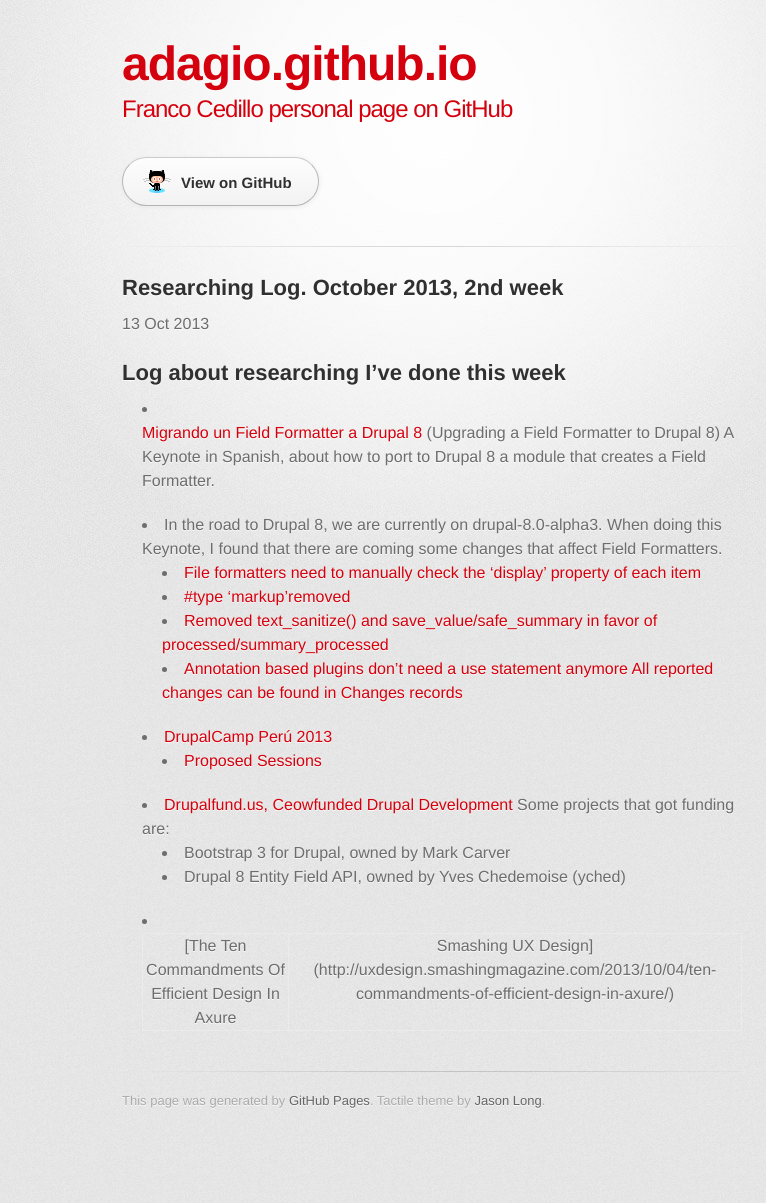
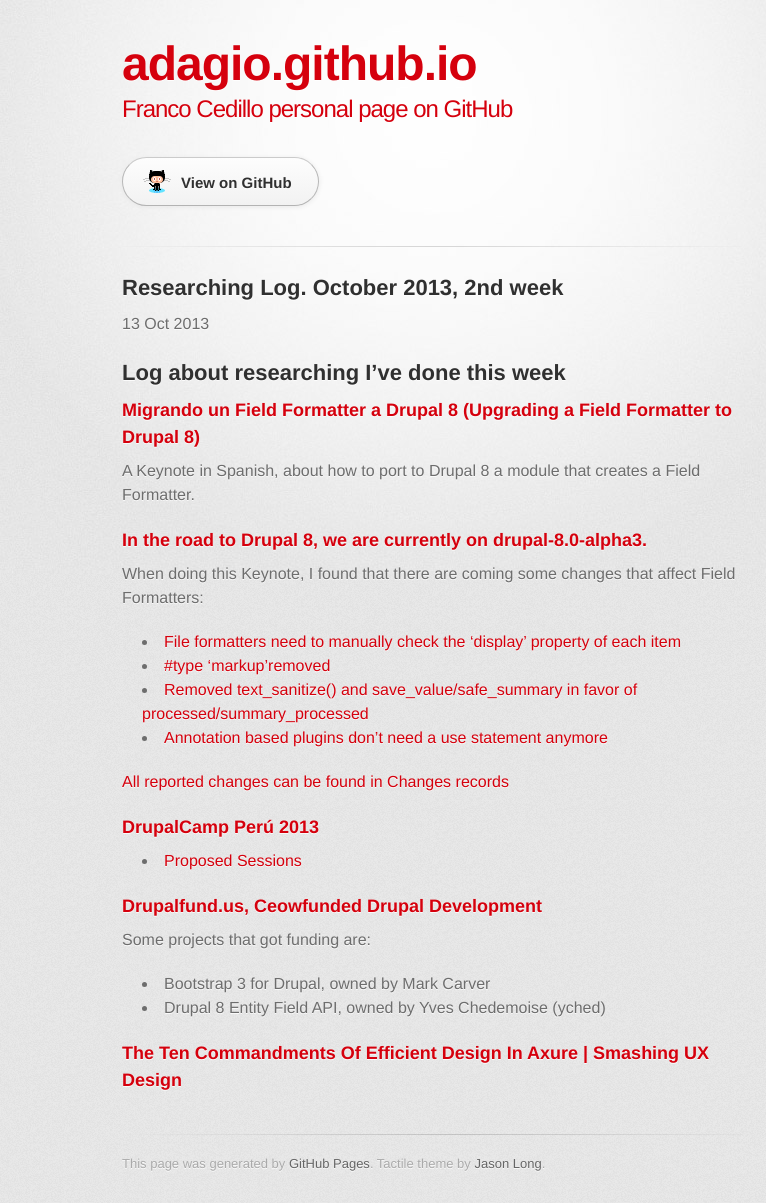
Before and after one commit to adagio/adagio.github.io, a Jekyll site: the page built from _posts/2013-10-13-researching-log.md, in a window 1280 px wide. Shown: the whole page, without its empty margins (208-974 px from the left). Built offline with Jekyll 4.4.1, drawn with Linux system fonts in a browser that asks for light colours; some web fonts are replaced; before the commit the page ends 1140 px from its top, so only the background shows below that; some of the changed lines change nothing that is shown.

Commit message:
improved formatting

```diff
--- a/_posts/2013-10-13-researching-log.md
+++ b/_posts/2013-10-13-researching-log.md
@@ -2,28 +2,39 @@
 published: true
 layout: post
 date: "2013-10-13 12:00"
-tags: drupal
+tags: drupal, drupalcamp, ux, axure, wireframes
 title: "Researching Log. October 2013, 2nd week"
 ---
 
 ## Log about researching I've done this week
 
-+ [Migrando un Field Formatter a Drupal 8](https://speakerdeck.com/paracuerdas/migrando-un-field-formatter-a-drupal-8) (Upgrading a Field Formatter to Drupal 8)
+
+### [Migrando un Field Formatter a Drupal 8](https://speakerdeck.com/paracuerdas/migrando-un-field-formatter-a-drupal-8) (Upgrading a Field Formatter to Drupal 8)
 A Keynote in Spanish, about how to port to Drupal 8 a module that creates a Field Formatter.
 
-+ In the road to Drupal 8, we are currently on drupal-8.0-alpha3. When doing this Keynote, I found that there are coming some changes that affect Field Formatters.
-    + [File formatters need to manually check the 'display' property of each item](https://drupal.org/node/2047939)
-    + [#type 'markup'removed](https://drupal.org/node/2036237)
-    + [Removed text_sanitize() and save_value/safe_summary in favor of processed/summary_processed](https://drupal.org/node/2090719)
-    + [Annotation based plugins don't need a use statement anymore](https://drupal.org/node/2096117)
-    [All reported changes can be found in Changes records](https://drupal.org/list-changes/drupal)
 
-+ [DrupalCamp Perú 2013](http://lima2013.drupalperu.org/)
-    + [Proposed Sessions](http://lima2013.drupalperu.org/node/1/program/sessions/proposed)
+### In the road to Drupal 8, we are currently on drupal-8.0-alpha3.
 
-+ [Drupalfund.us, Ceowfunded Drupal Development](https://www.drupalfund.us/)
-    Some projects that got funding are:
-    + Bootstrap 3 for Drupal, owned by Mark Carver
-    + Drupal 8 Entity Field API, owned by Yves Chedemoise (yched)
+When doing this Keynote, I found that there are coming some changes that affect Field Formatters:
++ [File formatters need to manually check the 'display' property of each item](https://drupal.org/node/2047939)
++ [#type 'markup'removed](https://drupal.org/node/2036237)
++ [Removed text_sanitize() and save_value/safe_summary in favor of processed/summary_processed](https://drupal.org/node/2090719)
++ [Annotation based plugins don't need a use statement anymore](https://drupal.org/node/2096117)
 
-+ [The Ten Commandments Of Efficient Design In Axure | Smashing UX Design](http://uxdesign.smashingmagazine.com/2013/10/04/ten-commandments-of-efficient-design-in-axure/)
+[All reported changes can be found in Changes records](https://drupal.org/list-changes/drupal)
+
+
+### [DrupalCamp Perú 2013](http://lima2013.drupalperu.org/)
+
++ [Proposed Sessions](http://lima2013.drupalperu.org/node/1/program/sessions/proposed)
+
+
+### [Drupalfund.us, Ceowfunded Drupal Development](https://www.drupalfund.us/)
+
+Some projects that got funding are:
+
++ Bootstrap 3 for Drupal, owned by Mark Carver
++ Drupal 8 Entity Field API, owned by Yves Chedemoise (yched)
+
+
+### [The Ten Commandments Of Efficient Design In Axure | Smashing UX Design](http://uxdesign.smashingmagazine.com/2013/10/04/ten-commandments-of-efficient-design-in-axure/)
```
